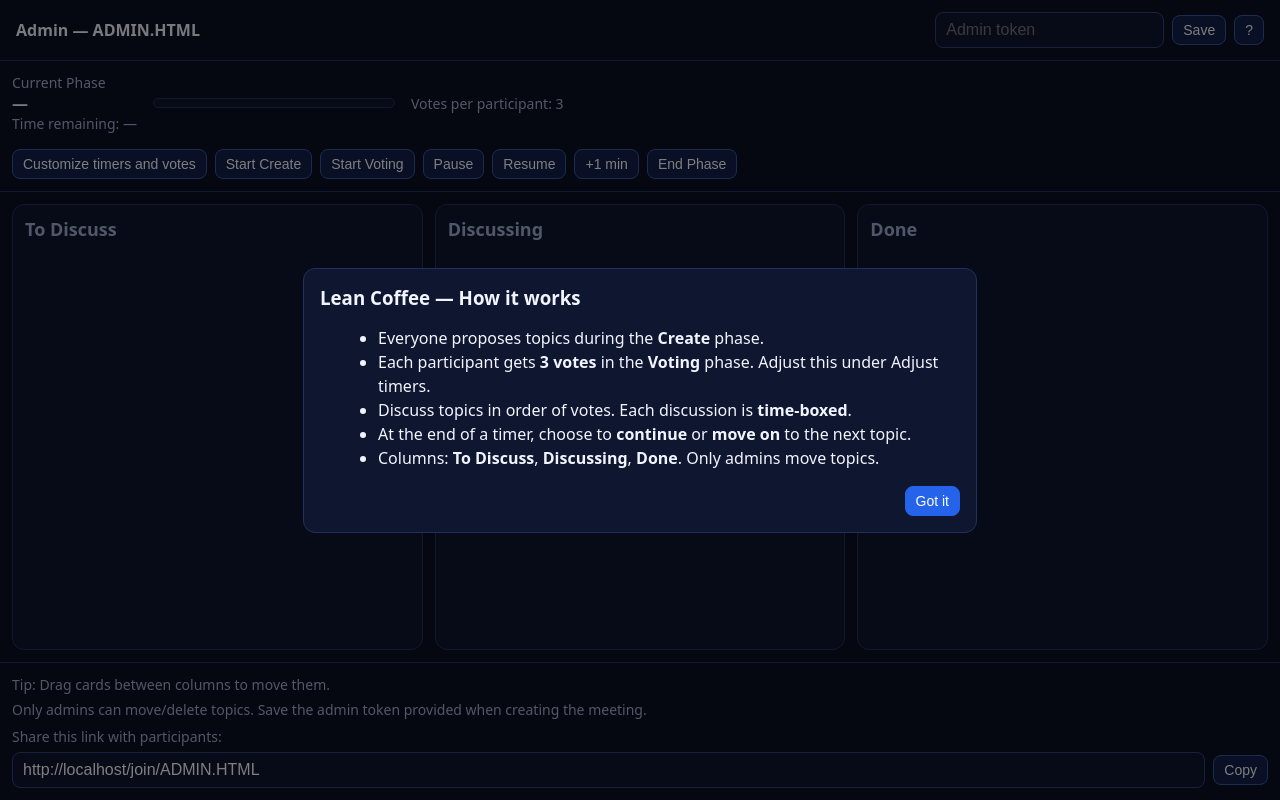
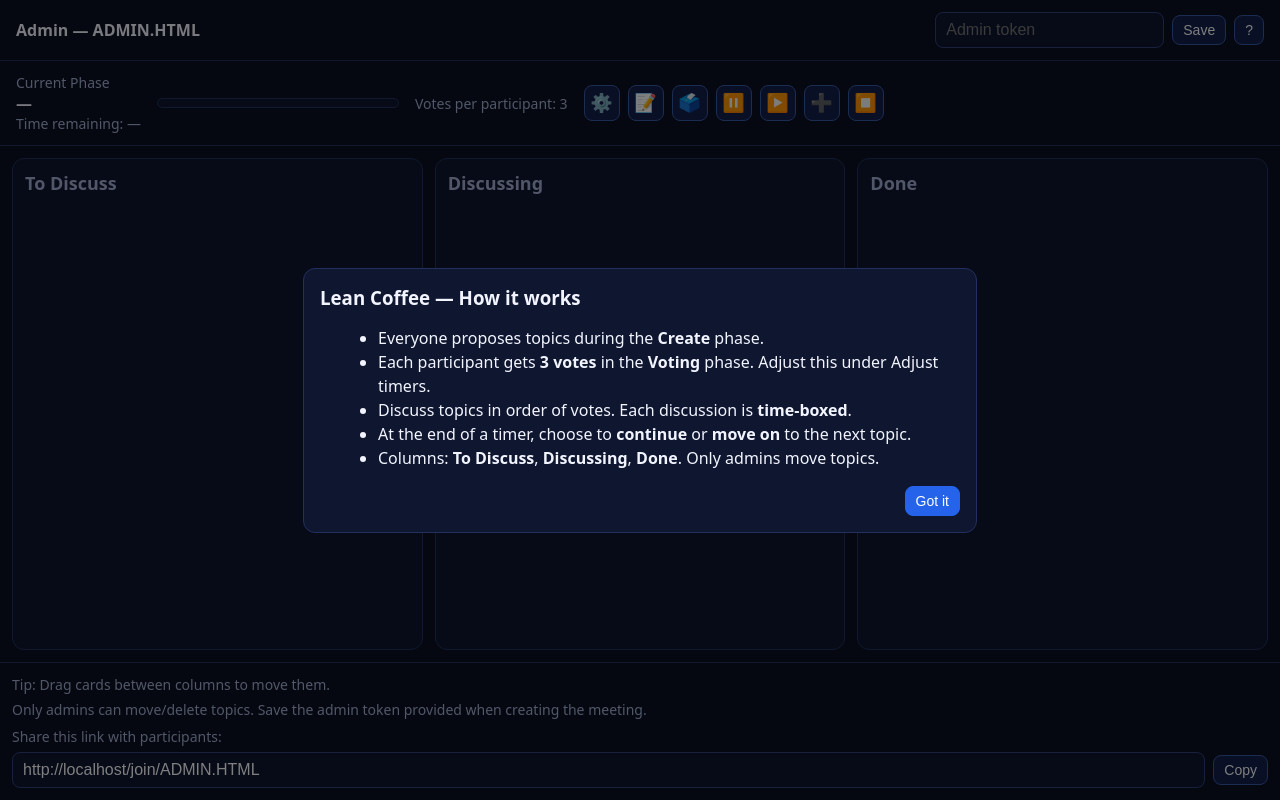
Before and after one commit to partofaplan/cafe-lean, a website: page public/admin.html in a window 1280 px wide. Drawn offline with nearby package versions, Linux system fonts and the light colour scheme; no server answers.

Commit message:
Updated menu with icons

```diff
--- a/public/admin.html
+++ b/public/admin.html
@@ -31,6 +31,28 @@
       @media (max-width: 900px){ .cols { grid-template-columns: 1fr; } }
       .progress { position: relative; width: 240px; height: 8px; background: #0f1630; border:1px solid #23305f; border-radius: 999px; overflow: hidden; }
       .progress .bar { height: 100%; width: 0%; background: linear-gradient(90deg, #2563eb, #60a5fa); transition: width 0.3s ease; }
+      .icon-btn { width: 36px; height: 36px; display:flex; align-items:center; justify-content:center; font-size:18px; border-radius: 8px; position:relative; }
+      .icon-btn::after {
+        content: attr(data-label);
+        position:absolute;
+        bottom:-34px;
+        left:50%;
+        transform:translateX(-50%);
+        background:#111a3b;
+        color:#f2f5ff;
+        padding:4px 8px;
+        border-radius:6px;
+        font-size:12px;
+        opacity:0;
+        pointer-events:none;
+        transition:opacity 0.2s ease, transform 0.2s ease;
+        white-space:nowrap;
+        border:1px solid rgba(255,255,255,0.1);
+      }
+      .icon-btn:hover::after, .icon-btn:focus-visible::after {
+        opacity:1;
+        transform:translate(-50%, -6px);
+      }
     </style>
     <script src="/socket.io/socket.io.js"></script>
     <script src="/ui.js"></script>
@@ -53,7 +75,7 @@
           <button id="promptDismiss" class="btn">Dismiss</button>
         </div>
       </div>
-      <div style="padding:12px; border-bottom:1px solid var(--line); display:flex; gap:16px; flex-wrap:wrap; align-items:center;">
+      <div style="padding:12px 16px; border-bottom:1px solid var(--line); display:flex; gap:16px; flex-wrap:wrap; align-items:center;">
         <div>
           <div class="muted">Current Phase</div>
           <div id="phaseLabel" style="font-weight:600;">—</div>
@@ -62,13 +84,13 @@
         <div class="progress" title="Phase progress"><div id="phaseProgressBar" class="bar"></div></div>
         <div class="muted">Votes per participant: <span id="voteLimit">3</span></div>
         <div class="row">
-          <button id="adjustTimers" class="btn">Customize timers and votes</button>
-          <button id="startCreate" class="btn">Start Create</button>
-          <button id="startVote" class="btn">Start Voting</button>
-          <button id="pausePhase" class="btn">Pause</button>
-          <button id="resumePhase" class="btn">Resume</button>
-          <button id="addMin" class="btn">+1 min</button>
-          <button id="endPhase" class="btn">End Phase</button>
+          <button id="adjustTimers" class="btn icon-btn" data-label="Customize timers and votes" aria-label="Customize timers and votes" title="Customize timers and votes">⚙️</button>
+          <button id="startCreate" class="btn icon-btn" data-label="Start create phase" aria-label="Start create phase" title="Start create phase">📝</button>
+          <button id="startVote" class="btn icon-btn" data-label="Start voting" aria-label="Start voting" title="Start voting">🗳️</button>
+          <button id="pausePhase" class="btn icon-btn" data-label="Pause timer" aria-label="Pause timer" title="Pause timer">⏸️</button>
+          <button id="resumePhase" class="btn icon-btn" data-label="Resume timer" aria-label="Resume timer" title="Resume timer">▶️</button>
+          <button id="addMin" class="btn icon-btn" data-label="Add one minute" aria-label="Add one minute" title="Add one minute">➕</button>
+          <button id="endPhase" class="btn icon-btn" data-label="End phase" aria-label="End phase" title="End phase">⏹️</button>
         </div>
       </div>
       <div class="cols">
```
Also changed, not shown: data/state.json (+1 -1 lines).
